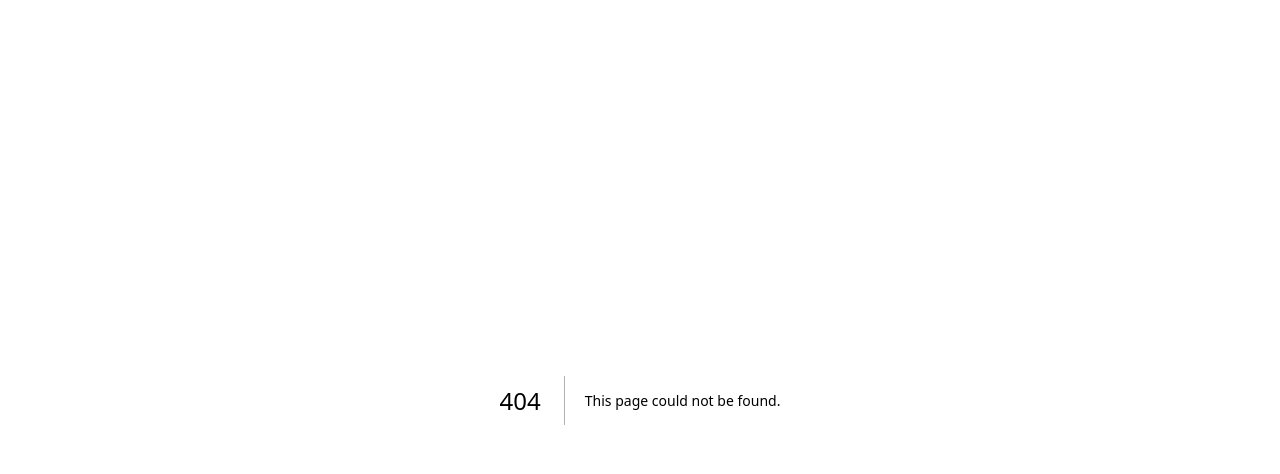
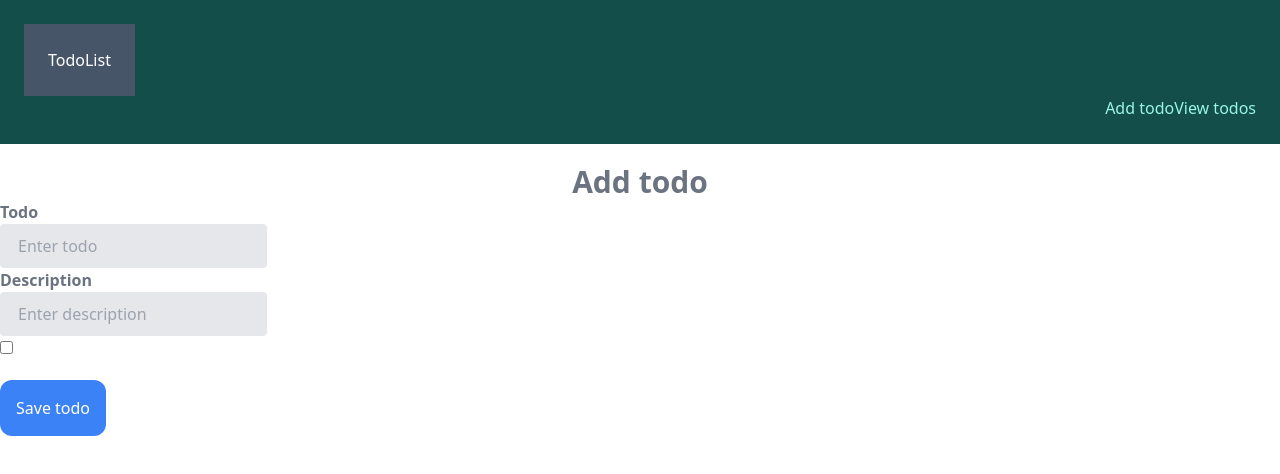
Before and after one commit to Martini-Besti/Vibe-Vault, a Next.js app in the folder vibe-vault/: page /add in a window 1280 px wide. Before the commit this address had no page. Shown: the top 474 px of the page. Built offline with nearby package versions, Linux system fonts and the light colour scheme.

Commit message:
Created-Home-Page

```diff
--- /dev/null
+++ b/vibe-vault/src/app/add/page.js
@@ -0,0 +1,115 @@
+"use client";
+import { useState } from "react";
+const page = () => {
+  const [todoObject, setTodoObject] = useState({
+    title: "",
+    description: "",
+    completed: false,
+  });
+  const [isSuccess, setIsSuccess] = useState(false);
+  const [isError, setIsError] = useState(false);
+  const handleInputChange = (e) => {
+    const { name, value } = e.target;
+    if (name === "completed") {
+      setTodoObject({
+        ...todoObject,
+        [name]: e.target.checked,
+      });
+      return;
+    }
+    setTodoObject({
+      ...todoObject,
+      [name]: value,
+    });
+  };
+  const handleSubmit = (e) => {
+    e.preventDefault();
+    const localStorageTodos = localStorage.getItem("todos");
+    // check the state of the todo to ensure we only get correct data from the form. (not empty data)
+    if (!todoObject.title || !todoObject.description) {
+      setIsError(true);
+      return;
+    }
+    // ternery operator is a shorthand syntax for an if statement
+    const todoWithId = {
+      ...todoObject,
+      id: localStorageTodos ? JSON.parse(localStorageTodos).length + 1 : 0,
+    };
+    // we are setting an item in local storage to be the value of whatever it was before but with the new todo item added
+    if (localStorageTodos) {
+      localStorage.setItem(
+        "todos",
+        JSON.stringify([...JSON.parse(localStorageTodos), {...todoWithId}])
+      );
+    } else {
+        localStorage.setItem("todos", JSON.stringify([todoWithId]))
+    }
+  };
+  return (
+    <div>
+      <h1 className="text-3xl text-center font-bold mt-5 text-gray-500">
+        Add todo
+      </h1>
+      {isSuccess && (
+        <div className="bg-blue-100 text-blue-700 p-4">
+          Todo added successfully!
+        </div>
+      )}
+      {isError && (
+        <div className="bg-red-100 text-white p-4">An error occurred!</div>
+      )}
+      <form onSubmit={handleSubmit}>
+        <div className="w-1/3">
+          <label className="block text-gray-500 font-bold pr-4" htmlFor="title">
+            Todo
+          </label>
+        </div>
+        <div className="w-2/3">
+          <input
+            name="title"
+            id="title"
+            type="text"
+            placeholder="Enter todo"
+            value={todoObject.title}
+            onChange={handleInputChange}
+            className="bg-gray-200 border-2 border-gray-200 rounded py-2 px-4 text-gray-700"
+          />
+        </div>
+        <div className="w-1/3">
+          <label
+            className="block text-gray-500 font-bold pr-4"
+            htmlFor="description"
+          >
+            Description
+          </label>
+        </div>
+        <div className="w-2/3">
+          <input
+            name="description"
+            type="text"
+            id="description"
+            placeholder="Enter description"
+            value={todoObject.description}
+            onChange={handleInputChange}
+            className="bg-gray-200 border-2 border-gray-200 rounded py-2 px-4 text-gray-700"
+          />
+        </div>
+        <div className="w-3/3">
+          <input
+            className="mr-2"
+            type="checkbox"
+            onChange={handleInputChange}
+            name="completed" id="completed"
+          />
+        </div>
+        <button
+          className="bg-blue-500 text-white p-4 rounded-xl mt-5"
+          type="submit"
+        >
+          Save todo
+        </button>
+      </form>
+    </div>
+  );
+};
+export default page;
--- a/vibe-vault/src/app/layout.js
+++ b/vibe-vault/src/app/layout.js
@@ -1,5 +1,6 @@
 import { Geist, Geist_Mono } from "next/font/google";
 import "./globals.css";
+import Nav from "@/components/Nav";
 
 const geistSans = Geist({
   variable: "--font-geist-sans",
@@ -22,6 +23,7 @@ export default function RootLayout({ children }) {
       <body
         className={`${geistSans.variable} ${geistMono.variable} antialiased`}
       >
+        <Nav />
         {children}
       </body>
     </html>
--- a/vibe-vault/src/app/page.js
+++ b/vibe-vault/src/app/page.js
@@ -1,10 +1,62 @@
-import Image from "next/image";
+"use client";
+import TodoItem from "@/components/TodoItem";
+import { useState, useEffect } from "react";
 
 export default function Home() {
+  // todos is the value
+  // setTodos is the function to update the value
+
+  const [todos, setTodos] = useState([]);
+
+  // localStorage
+  // JSON = Javascript Object Notation (A string representation of JS code such as an object or an array)
+
+  // use effect
+
+  // use effect is a hook that runs a block of code when the component / page loads
+
+  // local storage is like a database except it is in the browser
+  // do not store sensitive information in local storage
+
+  useEffect(() => {
+    try {
+      const storedTodos = localStorage.getItem("todos");
+      if (storedTodos) {
+        setTodos(JSON.parse(storedTodos));
+      }
+    } catch (error) {
+      console.log("There was an error");
+    }
+  }, []);
+
+
+const handleChange = (id) => {
+const newTodos = todos.map((todo) => {
+if (todo.id === id) {
+  return {
+    ...todo,
+    completed: !todo.completed
+  }
+}
+return todo;
+})
+localStorage.setItem("todos", JSON.stringify(newTodos));
+setTodos(newTodos);
+}
+
   return (
-    <div>
-<h3>Vibe Vault</h3>
-
+    <div className="flex flex-col gap-16">
+      {todos.map((todo, index) => {
+        return (
+          <TodoItem
+            key={index}
+            title={todo.title}
+            description={todo.description}
+            completed={todo.completed}
+            handleEdit={() => handleChange(todo.id)}
+          />
+        );
+      })}
     </div>
   );
 }
--- /dev/null
+++ b/vibe-vault/src/components/Nav.js
@@ -0,0 +1,23 @@
+import Link from 'next/link'
+import React from 'react'
+
+const nav = () => {
+  return (
+    <nav className="flex items-center justify-between flex-wrap bg-teal-900 p-6">
+<div className="mr-6 text-white p-6 bg-slate-600">
+TodoList
+</div>
+<div className="w-full flex items-center justify-end">
+    <Link href="/add" className="text-teal-200">
+    Add todo
+    </Link>
+    <Link href="/" className="text-teal-200">
+    View todos
+    </Link>
+
+</div>
+    </nav>
+  )
+}
+
+export default nav
--- /dev/null
+++ b/vibe-vault/src/components/TodoItem.js
@@ -0,0 +1,17 @@
+import React from 'react'
+
+const TodoItem = ({title, description, completed, handleEdit}) => {
+  return (
+    <div className={`shadow-lg rounded-lg p-10 text-black ${
+        completed ? "bg-green-300" : "bg-red-300"
+    }`}>
+        <h1>{title}</h1>
+        <p>{description}</p>
+        <button onClick={handleEdit}>
+            Mark as {completed ? "incomplete" : "complete"}
+        </button>
+    </div>
+  )
+}
+
+export default TodoItem
```
